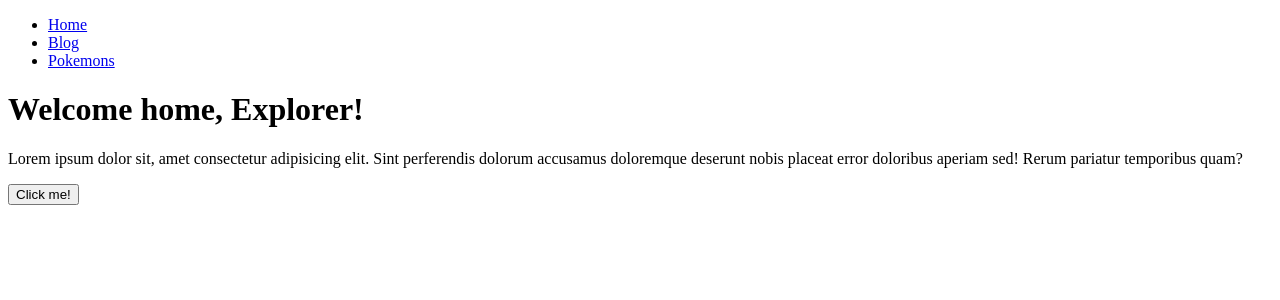
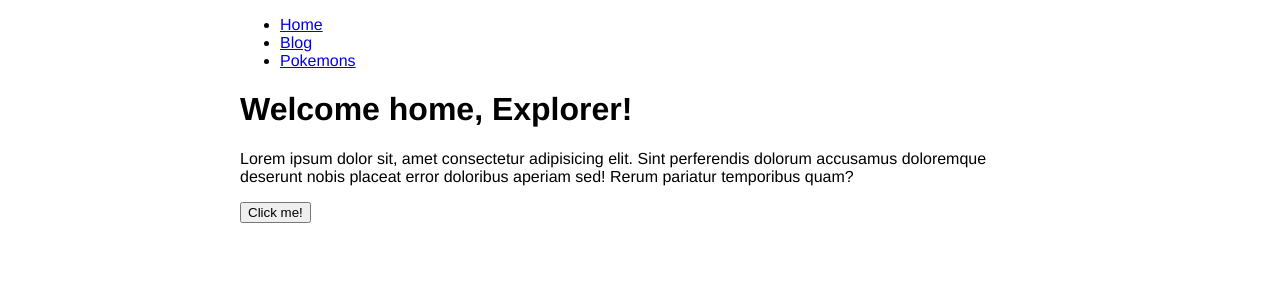
Before and after one commit to madebyalex/jamstack-explorer-nextjs, a Next.js app: page / in a window 1280 px wide. Shown: the top 300 px of the page. Built offline with nearby package versions, Linux system fonts and the light colour scheme.

Commit message:
Add global styles

```diff
--- /dev/null
+++ b/main.css
@@ -0,0 +1,7 @@
+body {
+  font-family: Helvetica, Arial, sans-serif;
+  max-width: 50rem;
+  font-size: 1rem;
+  margin: 0 auto;
+  padding: 0;
+}
--- /dev/null
+++ b/pages/_app.js
@@ -0,0 +1,5 @@
+import '../main.css';
+
+export default function App({ Component, pageProps }) {
+  return <Component {...pageProps} />;
+}
--- a/pages/blog/index.js
+++ b/pages/blog/index.js
@@ -6,7 +6,7 @@ function Blog() {
     <>
       <Head>
         <html lang='en' />
-        <meta charset='UTF-8' />
+        <meta charSet='UTF-8' />
         <meta name='viewport' content='width=device-width, initial-scale=1.0' />
         <meta
           name='description'
--- a/pages/index.js
+++ b/pages/index.js
@@ -7,14 +7,14 @@ function Home() {
 
   const handleClick = (e) => {
     e.preventDefault();
-    router.push('/about/');
+    router.push('/pokemon/charmander/');
   };
 
   return (
     <>
       <Head>
         <html lang='en' />
-        <meta charset='UTF-8' />
+        <meta charSet='UTF-8' />
         <meta name='viewport' content='width=device-width, initial-scale=1.0' />
         <meta
           name='description'
--- a/pages/pokemon/[pokemon].js
+++ b/pages/pokemon/[pokemon].js
@@ -6,7 +6,7 @@ function About({ pokemon }) {
     <>
       <Head>
         <html lang='en' />
-        <meta charset='UTF-8' />
+        <meta charSet='UTF-8' />
         <meta name='viewport' content='width=device-width, initial-scale=1.0' />
         <meta name='description' content='Test website built with Next.js' />
         <title>Pokemon: {pokemon?.name}</title>
```
